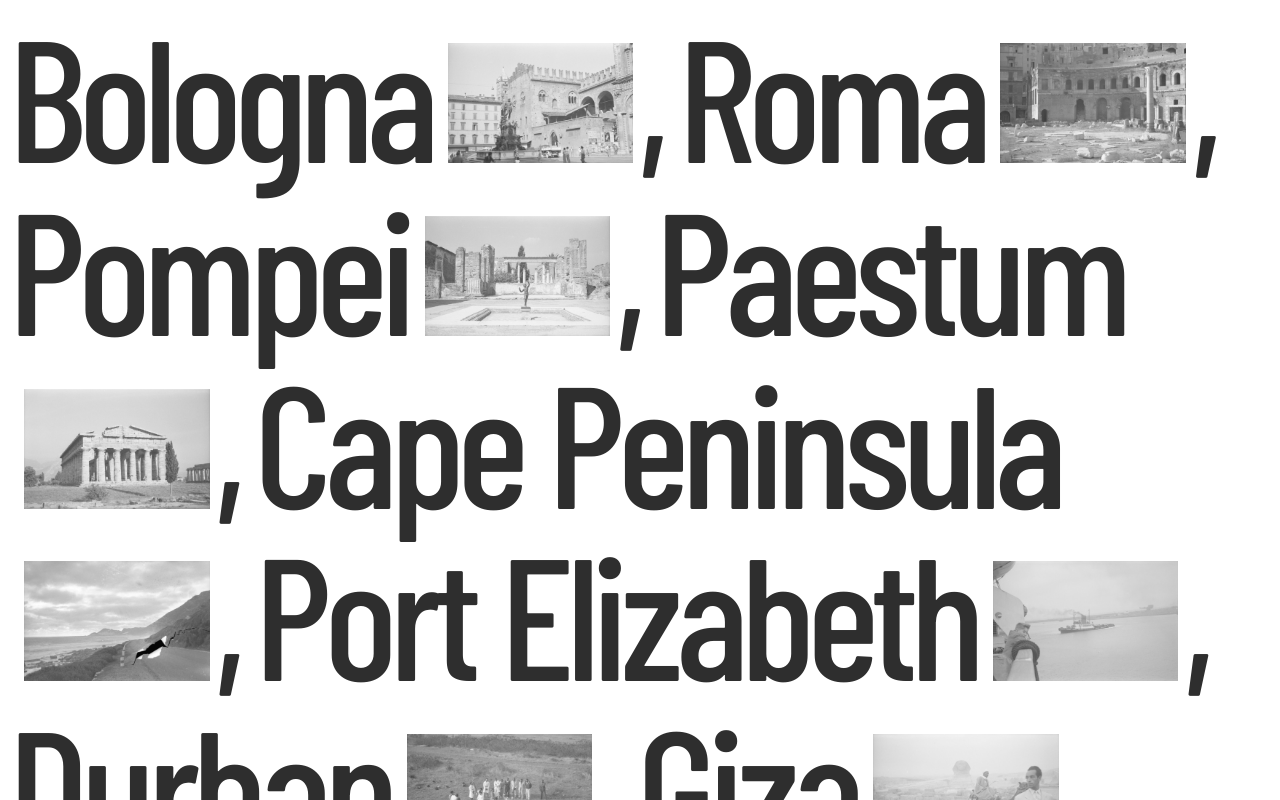
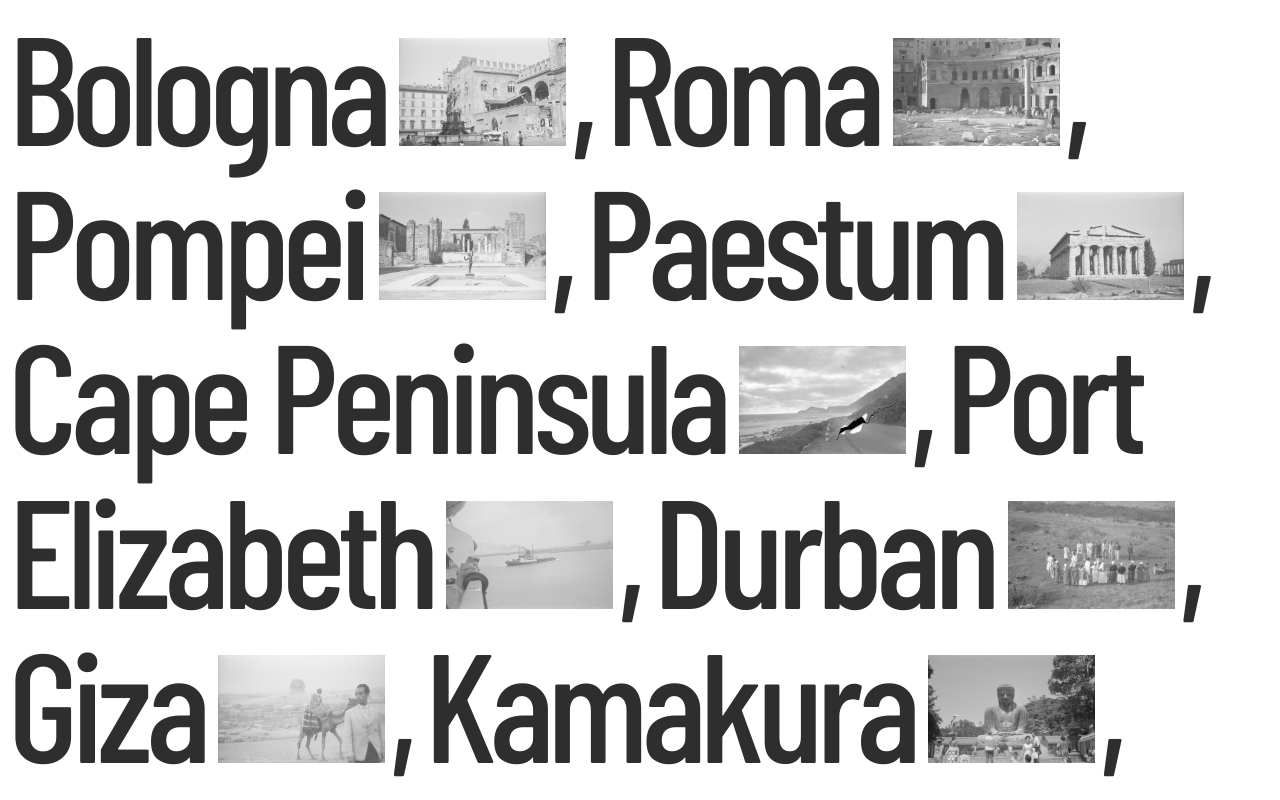
Before and after one commit to mbourjac/react-projects-list, a React (Vite) app: page / in a window 1280 px wide. Shown: the top 800 px of the page. Built offline with nearby package versions, Linux system fonts and the light colour scheme; a web font is replaced by a local one.

Commit message:
feat: implement fluid typography

```diff
--- a/src/pages/Home.tsx
+++ b/src/pages/Home.tsx
@@ -14,20 +14,20 @@ export const Home = () => {
             to={slug}
             className={cn(
               'text-off-black hover:bg-primary',
-              !isLastProject(index) && 'mr-4',
+              !isLastProject(index) && 'mr-[calc(0.2rem+0.85vw)]',
             )}
           >
-            <h2 className="inline text-[10.8rem] font-medium leading-none tracking-[-0.5rem]">
+            <h2 className="inline text-[calc(1rem+10.8vw)] font-medium leading-none tracking-[calc(-0.095rem-0.45vw)]">
               {title}
             </h2>
             <span className="inline-flex items-baseline">
               <img
                 src={src}
                 alt=""
-                className="aspect[3/2] ml-4 mr-1 h-[7.5rem]"
+                className="aspect[3/2] ml-[calc(0.2rem+0.85vw)] mr-[calc(0.05rem+0.2vw)] w-[calc(1rem+11.8vw)]"
               />
               {!isLastProject(index) && (
-                <span className="text-[10.8rem] font-medium leading-none tracking-[-0.5rem]">
+                <span className="text-[calc(1rem+10.8vw)] font-medium leading-none tracking-[calc(-0.095rem-0.45vw)]">
                   ,
                 </span>
               )}
```
